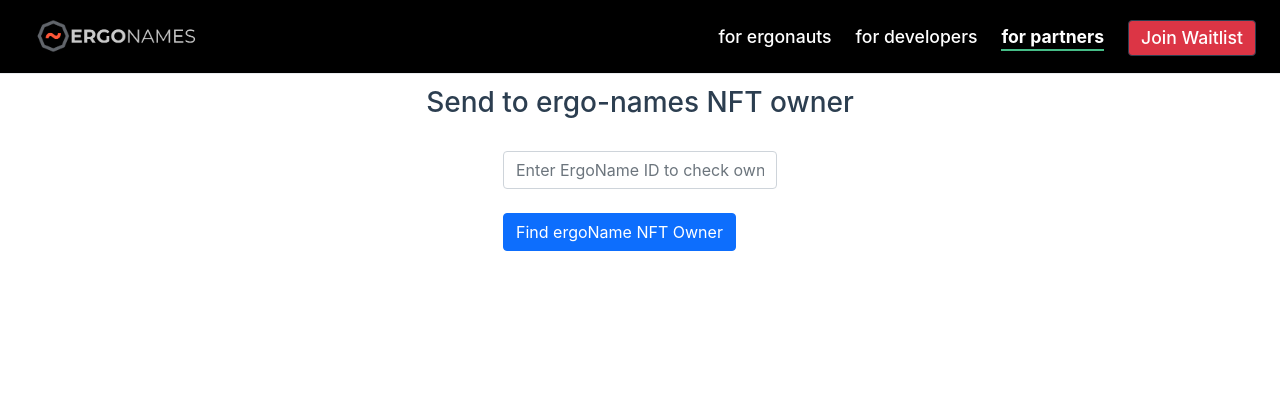
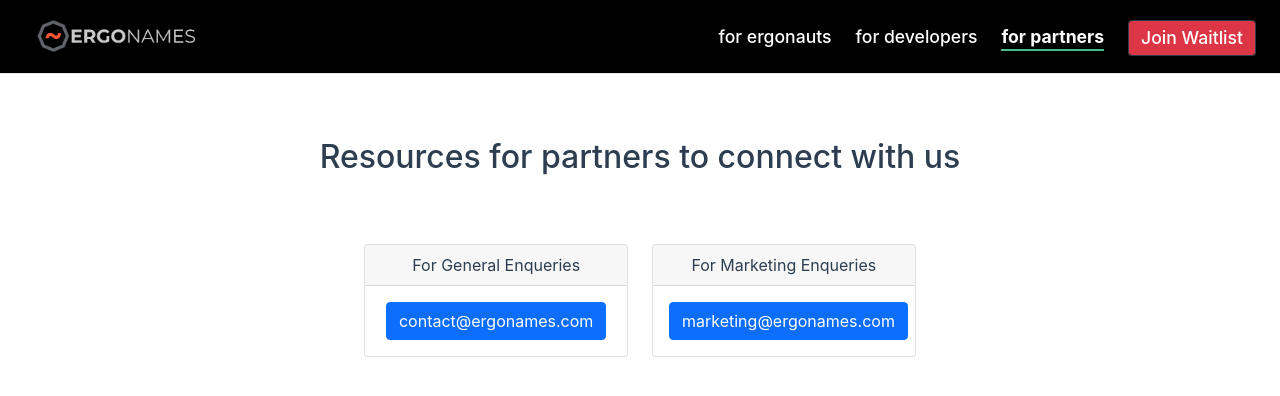
Before and after one commit to ergonames/ergo-names-website, a Vue app: page /partners in a window 1280 px wide. Shown: the top 396 px of the page. Built offline with nearby package versions, Linux system fonts and the light colour scheme; no server answers; what vue-head would draw is missing.

Commit message:
Partners page done

```diff
--- a/src/views/Developers.vue
+++ b/src/views/Developers.vue
@@ -48,7 +48,7 @@
       meta: [
         {
           name: 'description',
-          content: `${this.appTitle} home page`,
+          content: `${this.appTitle} developers page`,
           id: 'desc',
         },
       ],
--- a/src/views/Partners.vue
+++ b/src/views/Partners.vue
@@ -1,60 +1,31 @@
 <template>
   <div class="page-wrapper">
-    <h1 class="home-page-title">{{ appTitle }}</h1>
-    <h3>Send to ergo-names NFT owner</h3>
+    <h2 class="spacer-large">Resources for partners to connect with us</h2>
 
-    <br />
-    <div>
-      <b-form @submit="resolveErgoName" @reset="onReset">
-        <b-form-input
-          id="input-1"
-          v-model="form.ergoName"
-          placeholder="Enter ErgoName ID to check ownership"
-          required
-        ></b-form-input>
-        <br />
-        <b-button type="submit" variant="primary">Find ergoName NFT Owner</b-button>
-      </b-form>
-      <p v-if="ergoNameFound">
-          {{form.ergoName}} ErgoName belongs to xyz address.
-          You can send assets to the NFT owner.
-      </p>
-      <p v-if="ergoNameNotFound">
-          Sorry, {{form.ergoName}} ErgoName ID can't be found.
-          Try searching for something else.
-      </p>
+    <div class="row spacer-large">
+      <div class="col-sm-6">
+        <div class="card text-center">
+          <div class="card-header">
+            For General Enqueries
+          </div>
+          <div class="card-body">
+            <a href="mailto:contact@ergonames.com" class="btn btn-primary">contact@ergonames.com</a>
+          </div>
+        </div>
+      </div>
+      <div class="col-sm-6">
+        <div class="card text-center">
+          <div class="card-header">
+            For Marketing Enqueries
+          </div>
+          <div class="card-body">
+            <a href="mailto:marketing@ergonames.com" class="btn btn-primary">marketing@ergonames.com</a>
+          </div>
+        </div>
+      </div>
+    </div>
 
-      <!-- <b&#45;card class="mt&#45;3" header="Form Data Result"> -->
-      <!--   <pre class="m&#45;0">{{ form }}</pre> -->
-      <!-- </b&#45;card> -->
-      <br />
 
-      <b-form v-if="ergoNameFound" @submit="sendAsset" @reset="onReset">
-        <b-form-select
-          id="input-2"
-          v-model="form.asset"
-          placeholder="Asset Type"
-          :options="assets"
-          required
-        ></b-form-select>
-        <b-form-input
-          id="input-3"
-          type="number"
-          v-model="form.amount"
-          placeholder="Amount"
-          required
-        ></b-form-input>
-        <b-button type="submit" variant="primary">Send</b-button>
-      </b-form>
-      <p v-if="assetTransmissionSuccessful">
-          Successfully sent {{form.amount}} {{form.asset}} to the ErgoName ID: {{form.ergoName}}. <br />
-          <a href="/send">NFT Transaction Link</a>
-      </p>
-      <p v-if="assetTransmissionFailure">
-          Oh no, we couldn't process sending the selected assets to {{form.ergoName}}. <br />
-          Please try again later.
-      </p>
-    </div>
   </div>
 </template>
 
@@ -65,69 +36,18 @@
   head() {
     return {
       title: {
-        inner: 'Send to NFT owner',
+        inner: 'For Partners',
       },
       meta: [
         {
           name: 'description',
-          content: `${this.appTitle} home page`,
+          content: `${this.appTitle} partners page`,
           id: 'desc',
         },
       ],
     }
   },
-  data() {
-    return {
-      form: {
-        ergoName: '',
-        asset: null,
-        amount: 0,
-      },
-      assets: [{ text: 'Select One', value: null }, 'Ergo', 'Ada', 'NETA'],
-      ergoNameFound: false,
-      ergoNameNotFound: false,
-      assetTransmissionSuccessful: false,
-      assetTransmissionFailure: false,
-    }
-  },
   computed: mapState('app', ['appTitle']),
-  methods: {
-    resolveErgoName(event) {
-      event.preventDefault()
-      // eslint-disable-next-line
-      alert(JSON.stringify(this.form))
-      // AJAX Call
-      this.ergoNameFound = true
-      this.ergoNameNotFound = false
-    },
-    sendAsset(event) {
-      event.preventDefault()
-      // eslint-disable-next-line
-      alert(JSON.stringify(this.form))
-      // AJAX Call
-      this.assetTransmissionSuccessful = true
-      this.assetTransmissionFailure = false
-    },
-    onReset(event) {
-      event.preventDefault()
-      // Reset our form values
-      this.form.ergoName = ''
-      this.form.asset = null
-      this.form.amount = 0
-      // Trick to reset/clear native browser form validation state
-      this.ergoNameFound = false
-      this.ergoNameNotFound = false
-      this.assetTransmissionSuccessful = false
-      this.assetTransmissionFailure = false
-      // TODO: validate if nextTick logic is correct
-      this.$nextTick(() => {
-        this.ergoNameFound = false
-        this.ergoNameNotFound = false
-        this.assetTransmissionSuccessful = false
-        this.assetTransmissionFailure = false
-      })
-    },
-  },
 }
 </script>
 
@@ -139,6 +59,10 @@
   flex-direction: column;
   justify-content: center;
   align-items: center;
+
+  .spacer-large {
+    padding-top: 60px;
+  }
 
   .logo {
     margin-bottom: 3rem;
```
